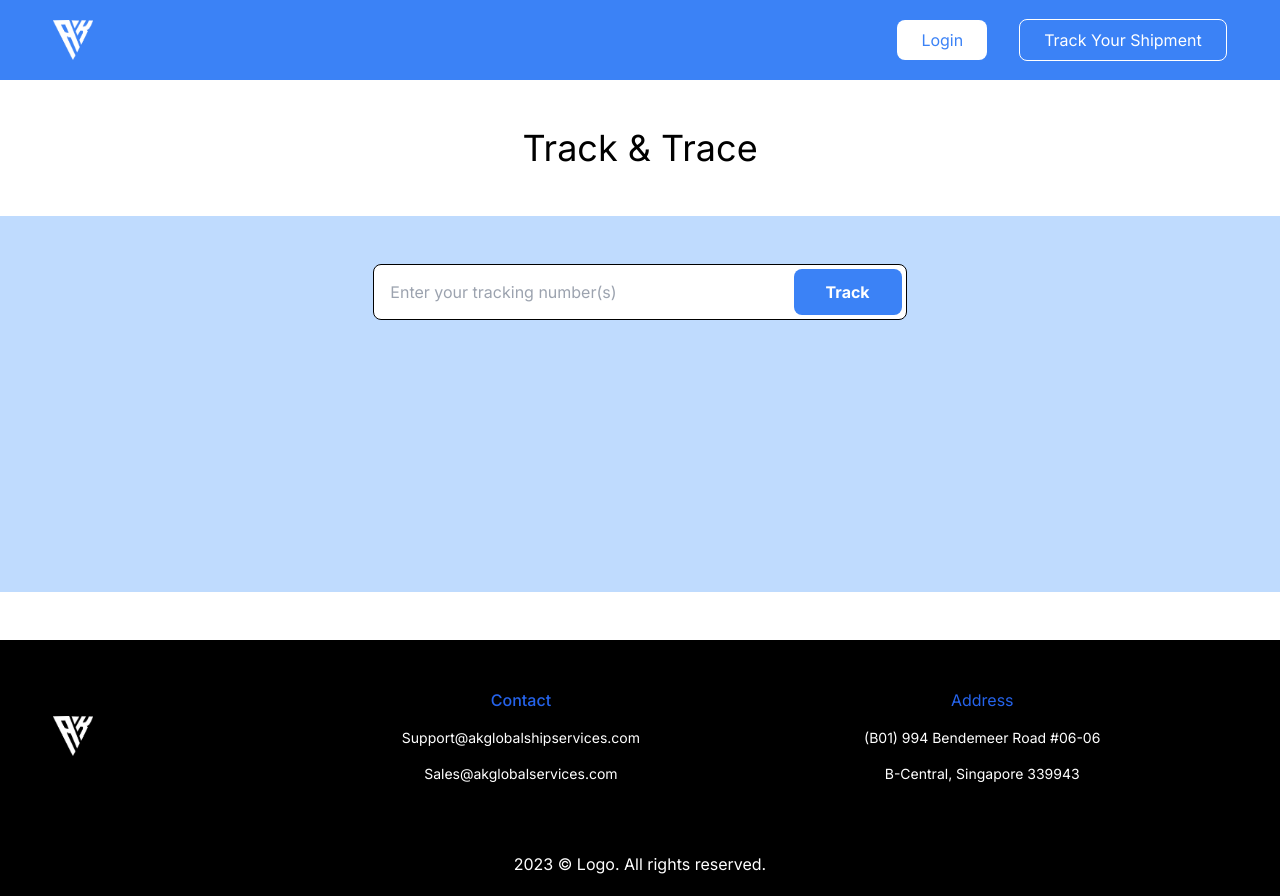
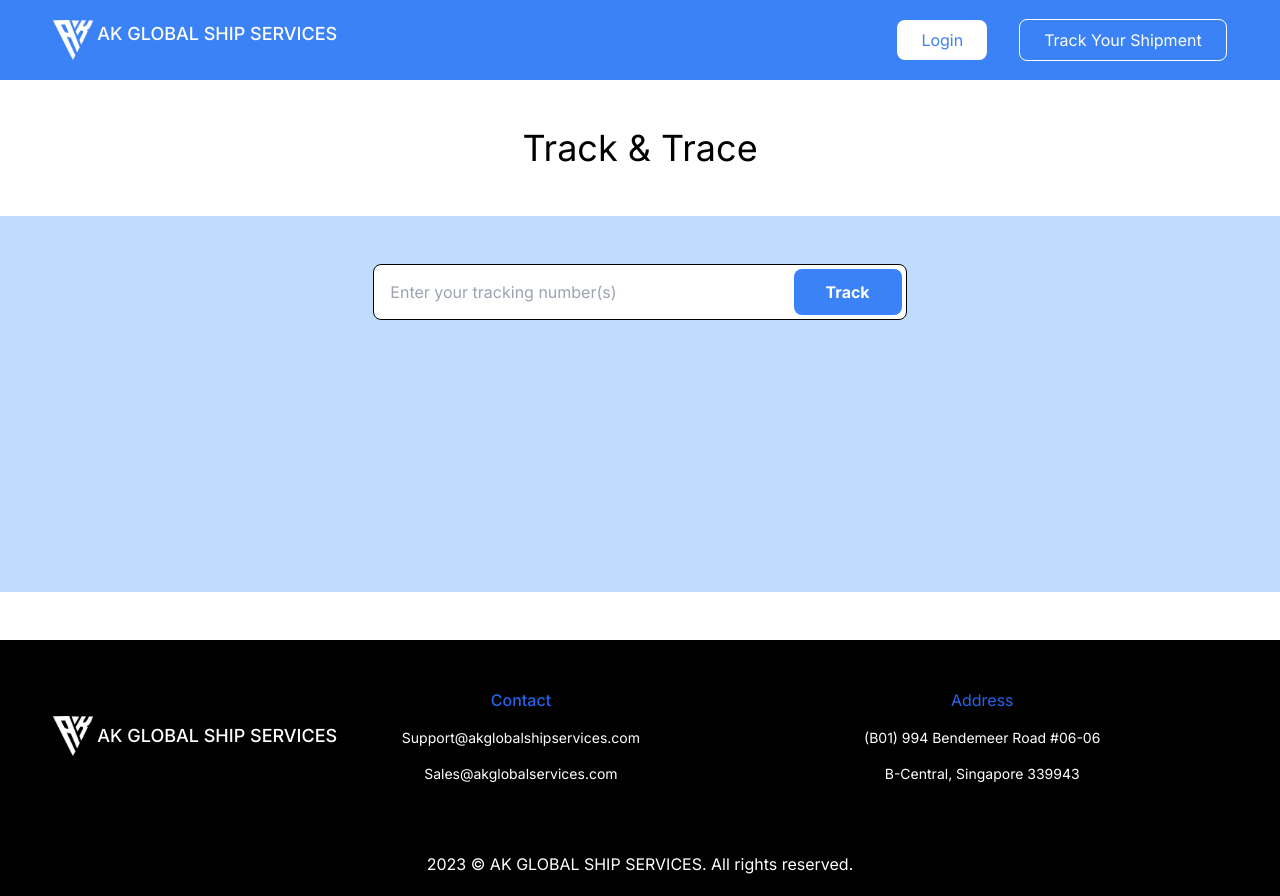
Before and after one commit to devalexdgreat/akglobal, a Next.js app: page / in a window 1280 px wide. Built offline with nearby package versions, Linux system fonts and the light colour scheme.

Commit message:
made efforts

```diff
--- a/components/AdminNav.jsx
+++ b/components/AdminNav.jsx
@@ -20,8 +20,9 @@ export default function AdminNav() {
     return (
         <div className="w-full bg-blue-500">
             <div className="w-10/12 md:w-11/12 mx-auto h-20 flex justify-between items-center text-white">
-                <Link className="font-medium text-lg dis" href={'/'}>
+                <Link className="font-medium text-lg flex gap-1" href={'/'}>
                     <Image src={Logo} alt="" className="h-10 w-10" />
+                    <span>AK GLOBAL SHIP SERVICES</span>
                 </Link>
                 <div className="justify-between py-3 gap-8 md:flex items-center hidden">
                     <div className="flex gap-3">
--- a/components/Footer.jsx
+++ b/components/Footer.jsx
@@ -10,8 +10,9 @@ export default function Footer() {
                 <div className="w-full flex flex-col gap-1 md:gap-0 md:flex-row items-center
                 text-center justify-center md:justify-between">
                     <div className="flex flex-col md:flex-row w-full md:w-6/12 justify-between">
-                    <Link className="font-medium text-lg flex items-center justify-center" href={'/'}>
+                    <Link className="font-medium text-lg flex items-center gap-1 justify-center" href={'/'}>
                         <Image src={Logo} alt="" className="h-10 w-10" />
+                        <span>AK GLOBAL SHIP SERVICES</span>
                     </Link>
                         <div className="flex flex-col gap-4 md:mt-0 mt-4">
                             <h1 className="font-medium text-blue-600">Contact</h1>
@@ -28,7 +29,7 @@ export default function Footer() {
                     </div>
                 </div>
                 <div className="w-full flex justify-center mt-12 py-5">
-                    <span>2023 &copy; Logo. All rights reserved.</span>
+                    <span>2023 &copy; AK GLOBAL SHIP SERVICES. All rights reserved.</span>
                 </div>
             </div>
         </div>
--- a/components/Navbar.jsx
+++ b/components/Navbar.jsx
@@ -16,8 +16,9 @@ export default function Navbar() {
     return (
         <div className="w-full bg-blue-500">
             <div className="w-10/12 md:w-11/12 mx-auto h-20 flex justify-between items-center text-white">
-                <Link className="font-medium text-lg dis" href={'/'}>
-                <Image src={Logo} alt="" className="h-10 w-10" /></Link>
+                <Link className="font-medium text-lg gap-1 flex" href={'/'}>
+                    <Image src={Logo} alt="" className="h-10 w-10" /><span>AK GLOBAL SHIP SERVICES</span>
+                </Link>
 
                 <div className="hidden gap-8 md:flex items-center">
                     <Link className="bg-white text-blue-500 px-6 py-2 rounded-lg hover:bg-slate-100"
```
